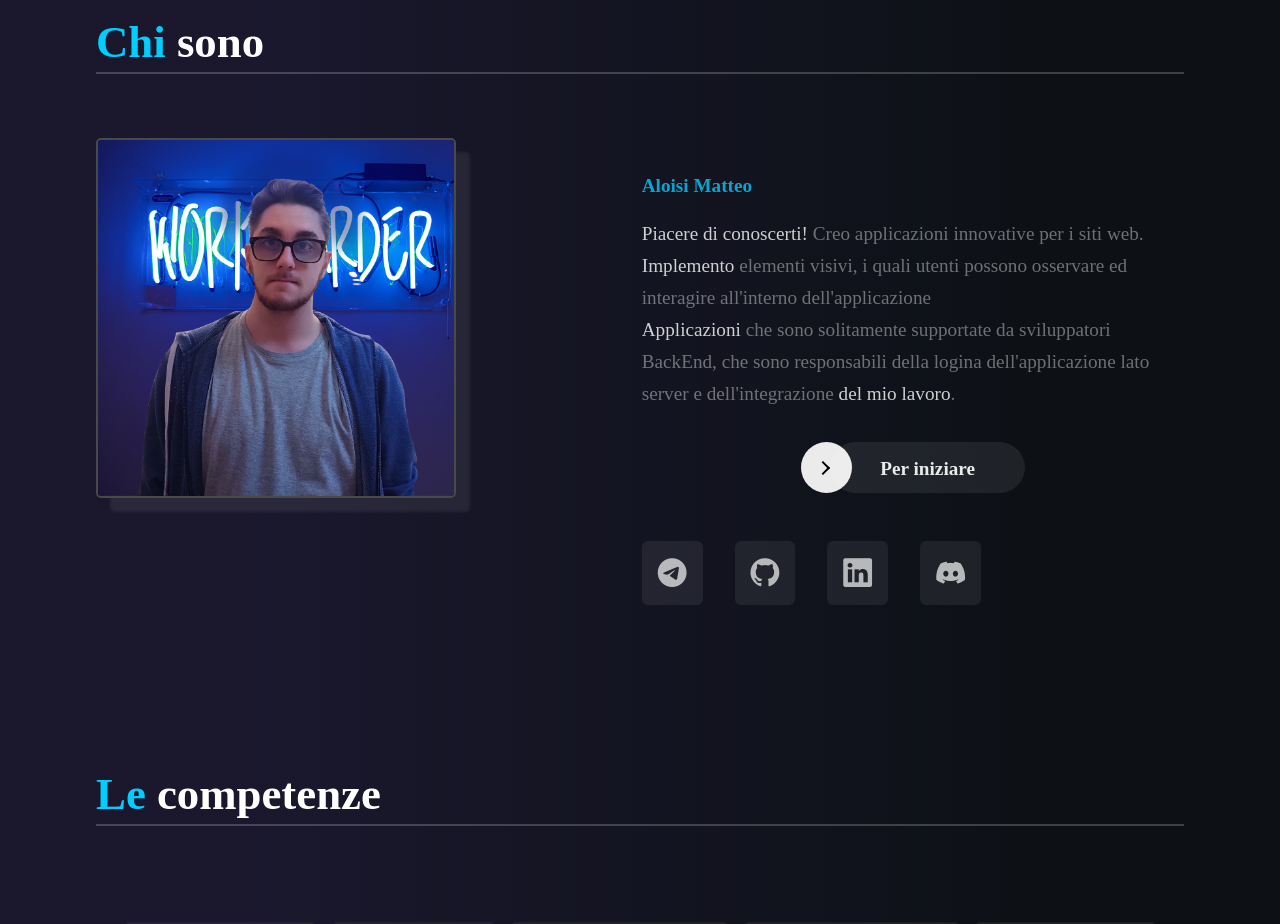
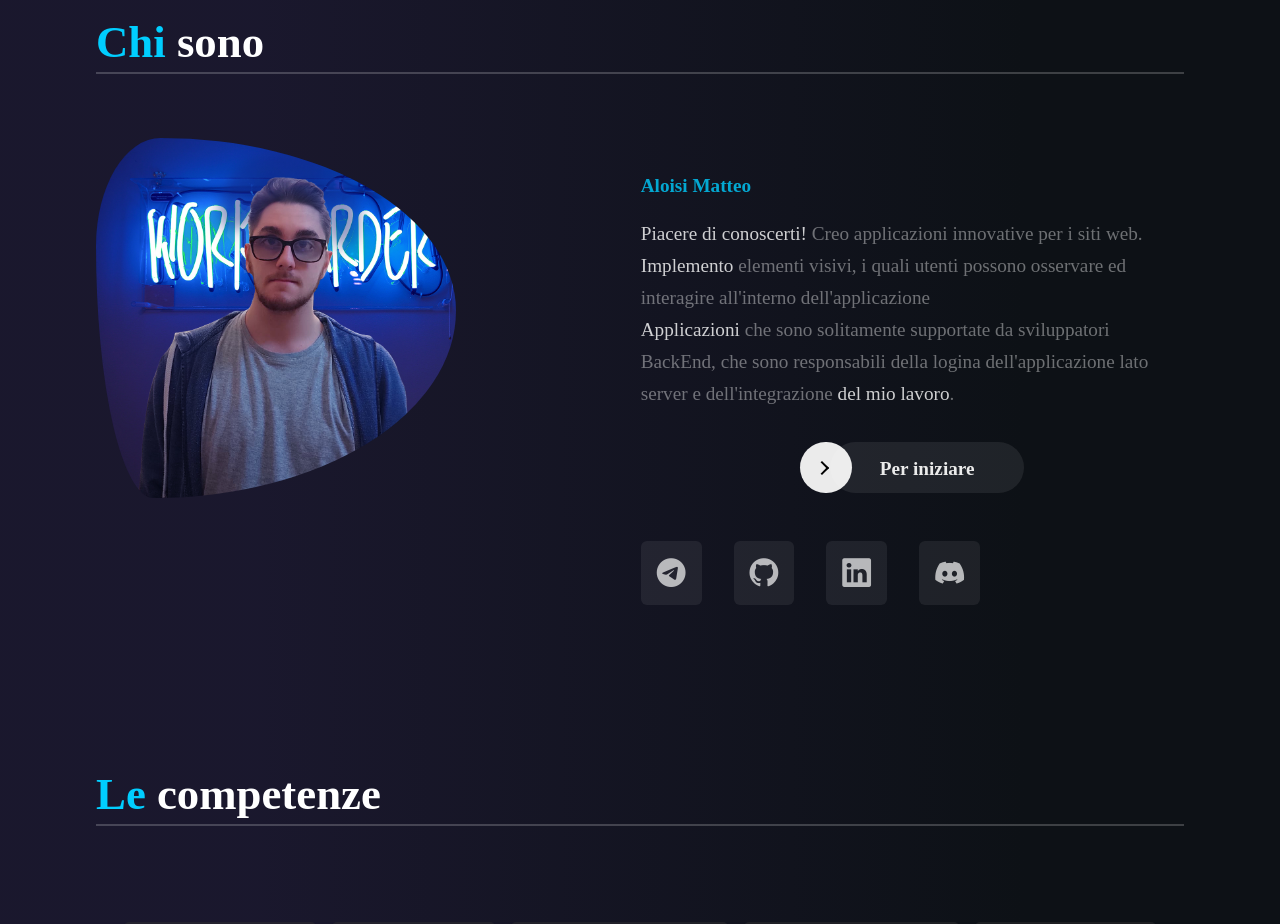
Before and after one commit to AloisiMatteo/AloisiMatteo, an Angular app: page / in a window 1280 px wide. Shown: the part 880-1804 px from the top of the page. Built offline with nearby package versions, Linux system fonts and the light colour scheme; a web font is replaced by a local one.

Commit message:
Feature/about img style changed

```diff
--- a/package.json
+++ b/package.json
@@ -23,6 +23,7 @@
     "bootstrap-icons": "^1.10.5",
     "rxjs": "~7.8.0",
     "tslib": "^2.3.0",
+    "typed.js": "^2.0.16",
     "zone.js": "~0.12.0"
   },
   "devDependencies": {
--- a/src/app/about-header/about-header.component.scss
+++ b/src/app/about-header/about-header.component.scss
@@ -44,9 +44,14 @@
 
       img {
         width: 66%;
-        border-radius: 5px;
-        border: 2px solid #494949;
-        box-shadow: 14px 14px 3px 0px #fffcfc12;
+        border-radius: 18% 82% 84% 16% / 30% 48% 52% 70%;
+        transition: border-radius .3s ease 0s;
+
+        &:hover {
+          border-radius: 20px;
+          border: none;
+          cursor: pointer;
+        }
       }
     }
 
```
Also changed, not shown: 1 other file (tests, documents, lock files or other folders).
